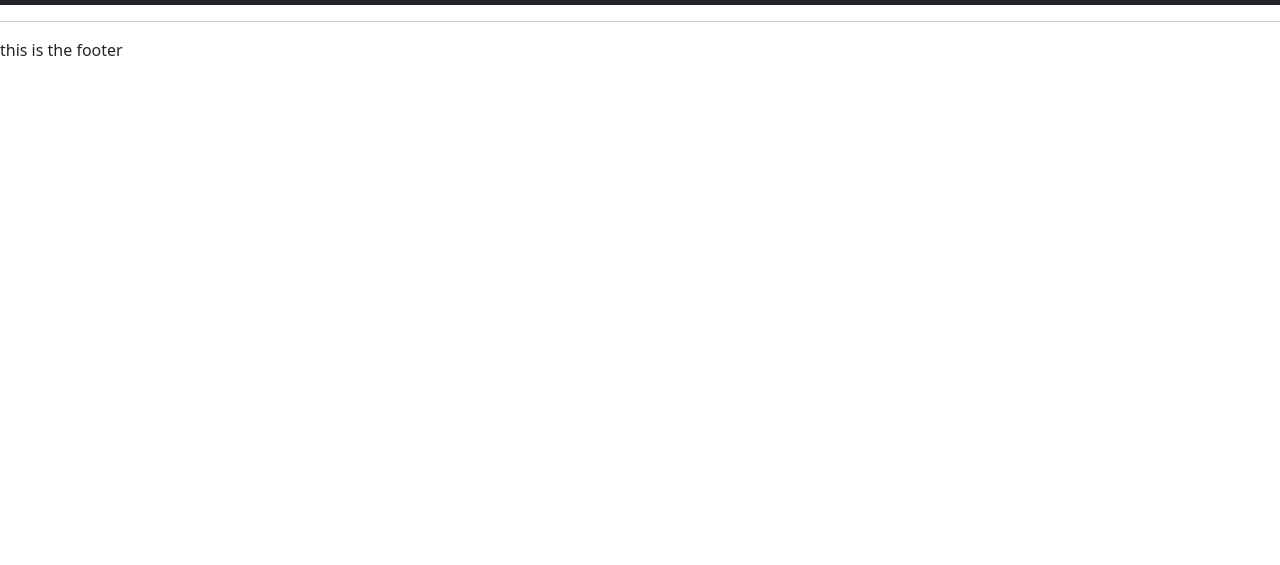
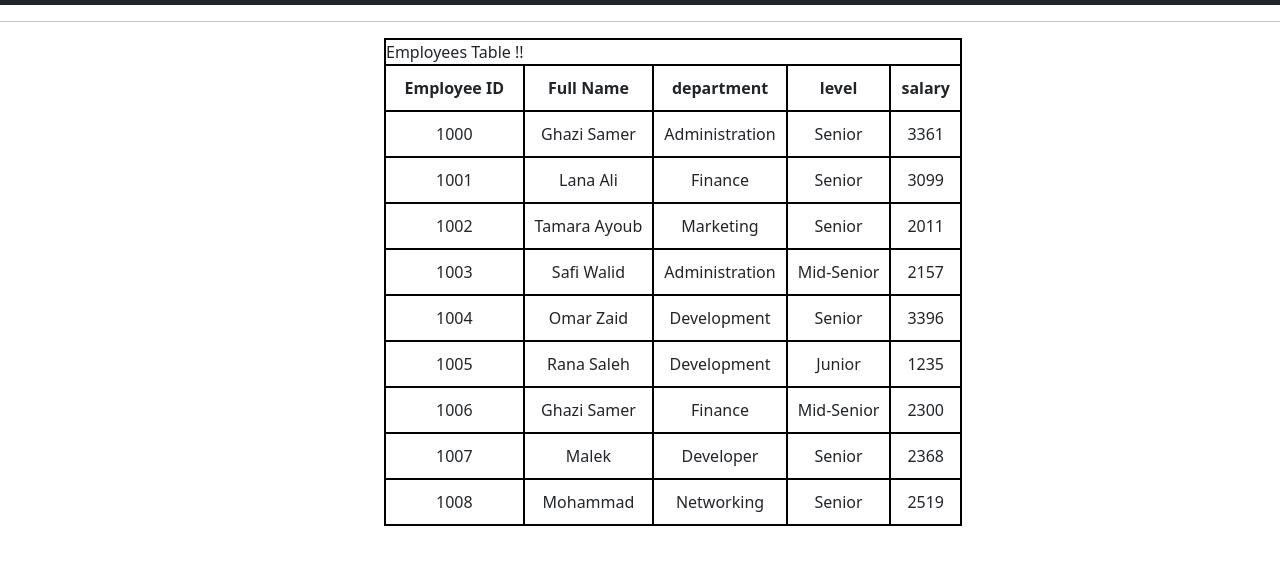
Before and after one commit to Malek-ALdesougi/managment-system, a plain HTML site: page index.html in a window 1280 px wide. Shown: the part 51-616 px from the top of the page. Drawn offline with nearby package versions, Linux system fonts and the light colour scheme.

Commit message:
I have added the table and new function for creating rows

```diff
--- a/index.html
+++ b/index.html
@@ -9,6 +9,8 @@
     <!-- CSS only -->
     <link href="https://cdn.jsdelivr.net/npm/bootstrap@5.2.0/dist/css/bootstrap.min.css" rel="stylesheet"
     integrity="sha384-gH2yIJqKdNHPEq0n4Mqa/HGKIhSkIHeL5AyhkYV8i59U5AR6csBvApHHNl/vI1Bx" crossorigin="anonymous">
+
+    <link rel="stylesheet" href="style.css">
 
 </head>
 
@@ -51,9 +53,7 @@
 
 
 
-    <footer>
-        <p>this is the footer</p>
-    </footer>
+
 
 
 
--- a/script.js
+++ b/script.js
@@ -1,8 +1,8 @@
 
-function Employee(id, name, dep, level,salary, img) {
+function Employee(id, name, departments, level, salary, img) {
     this.id = id;
     this.fullName = name;
-    this.dep = dep;
+    this.departments = departments;
     this.level = level;
     this.img = img;
     this.salary = salary(level);
@@ -11,112 +11,178 @@ function Employee(id, name, dep, level,salary, img) {
     function salary(level) {
         switch (level) {
             case "Junior":
-                return Math.round(Math.random() * 500 + 500);
-                break;
+                return Math.round(Math.random() * 500 + 1000);
+
             case "Mid-Senior":
-                return Math.round(Math.random() * 500 + 1000);
-                break;
+                return Math.round(Math.random() * 1000 + 1500);
+
             case "Senior":
-                return Math.round(Math.random() * 500 + 150);
-                break;
+                return Math.round(Math.random() * 1500 + 2000);
         }
     }
-    this.print = function () {
-        return `Hello ${this.fullName} your salary is ${this.salary} JD`;
+    this.print1 = function () {
+        return `${this.fullName} ${this.salary} JD`;
     }
 }
 
 let employes = [
-    new Employee(1000, "Ghazi Samer", "Administration", "Senior"),
-    new Employee(1001, "Lana Ali", "Finance", "Senior"),
-    new Employee(1002, "Tamara Ayoub ", "Marketing", "Senior"),
-    new Employee(1003, "Safi Walid", "Administration", "Mid-Senior"),
-    new Employee(1004, "Omar Zaid", "Development", "Senior"),
-    new Employee(1005, "Rana Saleh", "Development", "Junior"),
-    new Employee(1006, "Ghazi Samer", "Finance", "Mid-Senior"),
+    new Employee(1000, "Ghazi Samer", "Administration", "Senior", "salary"),
+    new Employee(1001, "Lana Ali", "Finance", "Senior", "salary"),
+    new Employee(1002, "Tamara Ayoub ", "Marketing", "Senior", "salary"),
+    new Employee(1003, "Safi Walid", "Administration", "Mid-Senior", "salary"),
+    new Employee(1004, "Omar Zaid", "Development", "Senior", "salary"),
+    new Employee(1005, "Rana Saleh", "Development", "Junior", "salary"),
+    new Employee(1006, "Ghazi Samer", "Finance", "Mid-Senior", "salary"),
+    new Employee(1007, "Malek", "Developer", "Senior", "salary"),
+    new Employee(1008, "Mohammad", "Networking", "Senior", "salary"),
+
+
 ]
 
+
 for (let i = 0; i < employes.length; i++) {
-    console.log(employes[i].print());
+    console.log(employes[i].print1());
 }
+
+
+
+// -------------------------------------------------call the main
+
+let main = document.querySelector("main");
+
+// ------------------------------------------------create the table
+
+const tableEmployees = document.createElement("table");
+
+tableEmployees.textContent = "Employees Table !!"
+
+// append table to the main
+main.appendChild(tableEmployees);
+
+
+let tablebody = document.createElement("tbody");
+// append tbody to the tabel
+tableEmployees.appendChild(tablebody);
+
+
+let headRow = document.createElement("tr");
+// append table row to the tbody
+tablebody.appendChild(headRow);
+
+// ===============================================Table head
+
+let tableData1 = document.createElement("th");
+tableData1.textContent = "Employee ID";
+// append th to the tr
+
+headRow.appendChild(tableData1);
+
+
+let tableData2 = document.createElement("th");
+tableData2.textContent = "Full Name";
+// append td th the tr
+
+headRow.appendChild(tableData2);
+
+let tableData3 = document.createElement("th");
+tableData3.textContent = "department";
+// append th to the tr
+
+headRow.appendChild(tableData3);
+
+let tableData4 = document.createElement("th");
+tableData4.textContent = "level";
+// append th to the tr
+
+headRow.appendChild(tableData4);
+
+let tableData5 = document.createElement("th");
+tableData5.textContent = "salary";
+// append th to the tr
+
+headRow.appendChild(tableData5);
+
+
+// ==================================================Rows makere function=================================================\\
+
+
+function newRow() {
+
+    for (let x = 0; x <= employes.length; x++) {
+
+        let newRow = document.createElement("tr");
+
+        // append the new row
+        tablebody.appendChild(newRow);
+
+
+        // -------------------------------------------------- ID
+        let emp1DataID = document.createElement("td");
+        emp1DataID.textContent = employes[x].id;
+        // append
+        newRow.appendChild(emp1DataID);
+
+
+        // --------------------------------------------------Name
+        let emp1DataName = document.createElement("td");
+        emp1DataName.textContent = employes[x].fullName;
+        // append
+        newRow.appendChild(emp1DataName);
+
+
+        // --------------------------------------------------Department
+        let emp1DataDepartment = document.createElement("td");
+        emp1DataDepartment.textContent = employes[x].departments;
+        // append
+        newRow.appendChild(emp1DataDepartment);
+
+
+         // ----------------------------------------------------Level
+        let emp1DataLevel = document.createElement("td");
+        emp1DataLevel.textContent = employes[x].level;
+        // append
+        newRow.appendChild(emp1DataLevel);
+
+
+         // ---------------------------------------------------Salary
+        let emp1DataSalary = document.createElement("td");
+
+        emp1DataSalary.textContent = employes[x].salary;
+
+        // append
+        newRow.appendChild(emp1DataSalary);
+
+    }
+
+}
+
+// Calling the function
+
+newRow();
+
+
+
+
+
+const htmlFooter = document.createElement("footer");
+let footerText = document.createElement("span");
+
+document.body.appendChild(htmlFooter);
+
+// append text inside ther footer
+
+htmlFooter.appendChild(footerText);
+
+// footerText.textContent = "This is the footer";
 
 
 
 
 
 
+// const div = document.createElement("div");
+// let p = document.createElement("p");
 
+// p.append("this is a para1");
 
-// function Employee(employeeId, fullName, department, level, salary) {
-
-//     this.id = employeeId;
-//     this.fullName = fullName;
-//     this.department = department;
-//     this.level = level;
-//     this.salary = salary();
-
-
-
-//     // if (level = "senior")
-//     //     console.log(salary(10, 15));
-//     // else if (level = "mid-senior")
-//     //     console.log(salary(15, 20));
-//     // else if (level= "junior")
-//     //     console.log(salary(20, 30));
-
-
-//     function salary(min, max) {
-
-//         if (level = "senior"){
-//         return Math.floor(Math.random() * (1500 - 2000));
-//         }
-
-//     else if (level = "mid-senior")
-//         {
-//             return Math.floor(Math.random() * (1000 - 1500));
-//         }
-//     else if (level= "junior"){
-//         return Math.floor(Math.random() * (500 - 1000));
-//     }
-
-//     else {
-//         return "this is not an employee !"
-//     }
-
-//     }
-
-//     // console.log(salary(10,20));
-
-
-
-
-//     this.print = function () {
-//         return ` Hello i'm ${this.fullName} and my salary is ${this.salary}`;
-//     }
-
-// }
-
-
-
-// // senior 1500- 2000
-// // mid-senior 1000 - 1500
-// // junior 500 - 1000
-
-
-
-// let empArray = [
-
-//     new Employee(1000, "Ghazi samer", "Administrator", "senior"),
-//     new Employee(1001, "Lana Ali", "Finance", "senior"),
-//     new Employee(1002, "Tamara Ayoob", "Markiting", "senior"),
-//     new Employee(1003, "Safi Walid", "Administrator", "mid-senior"),
-//     new Employee(1004, "Omar Zaid", "Developer", "senior"),
-//     new Employee(1005, "Rana Saleh", "Administrator", "jonior"),
-//     new Employee(1006, "Hadi ahmad", "Finance", "mid-senior")
-// ];
-
-
-// for (let x = 0; x <= empArray.length; x++) {
-
-//     console.log(empArray[x].print());
-// }
+// div.appendChild(p);
--- a/style.css
+++ b/style.css
@@ -4,3 +4,16 @@
     box-sizing: border-box;
     font-family: 'Lucida Sans',;
 }
+
+table, th, td {
+    text-align: center;
+    border: 2px solid black;
+    padding:10px;
+
+  }
+
+table{
+    position:relative;
+    left:30vw;
+    text-align: center;
+}
```
Also changed, not shown: 1 other file.
